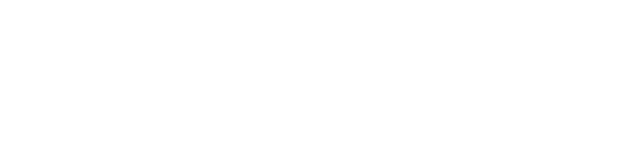
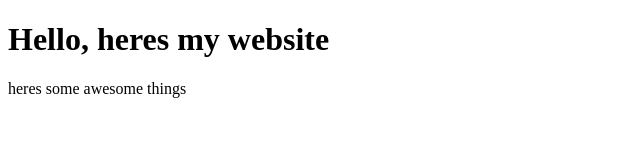
Before and after one commit to brandnova/test_repo, a plain HTML site: page indx.html in a window 1280 px wide. Shown: the whole page, without its empty margins (0-640 px from the left). Drawn offline with Linux system fonts and the light colour scheme.

Commit message:
content to index.html

```diff
--- a/indx.html
+++ b/indx.html
@@ -7,6 +7,7 @@
     <title>Document</title>
 </head>
 <body>
-
+    <h1>Hello, heres my website</h1>
+    <p> heres some awesome things</p>
 </body>
 </html>
```
